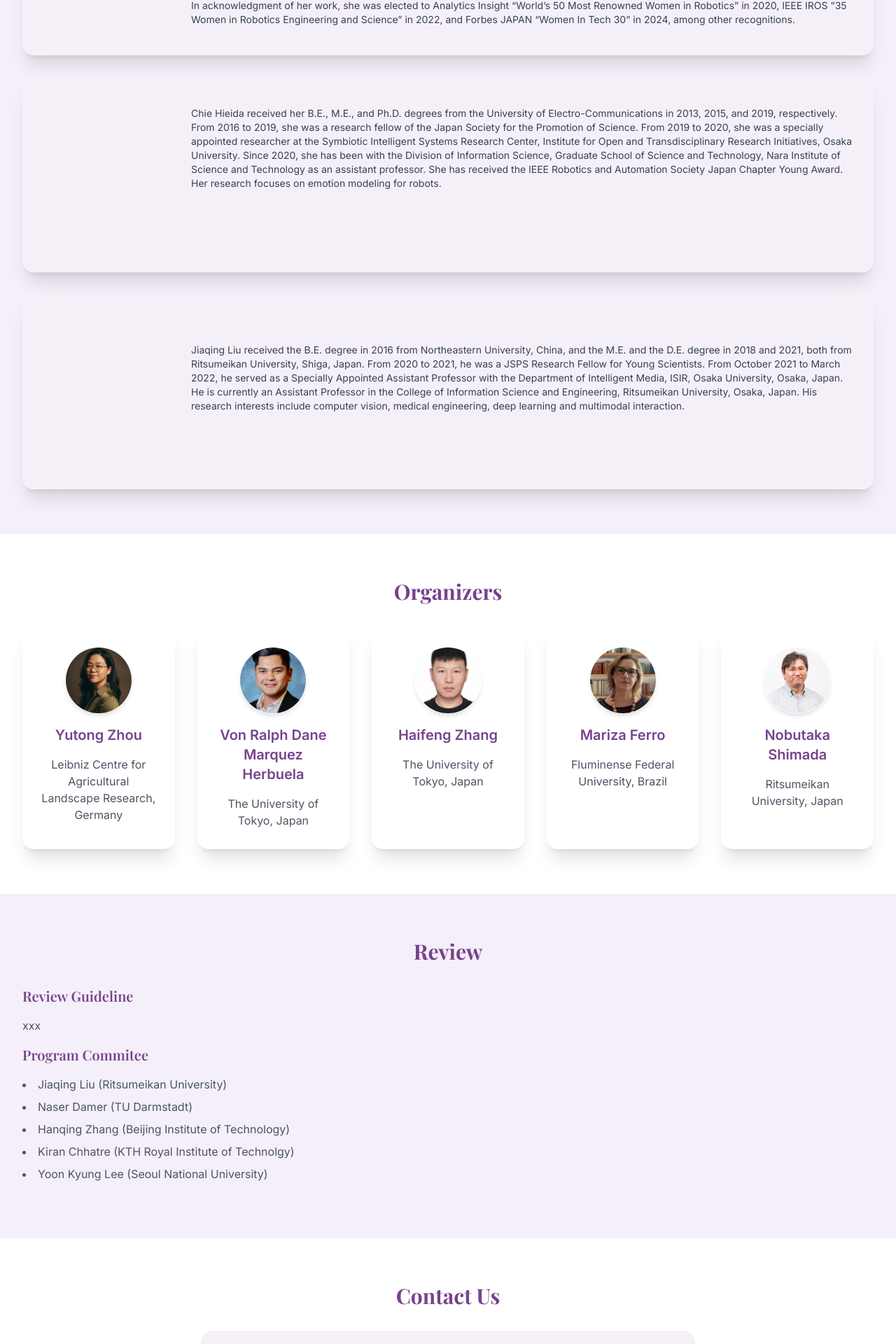
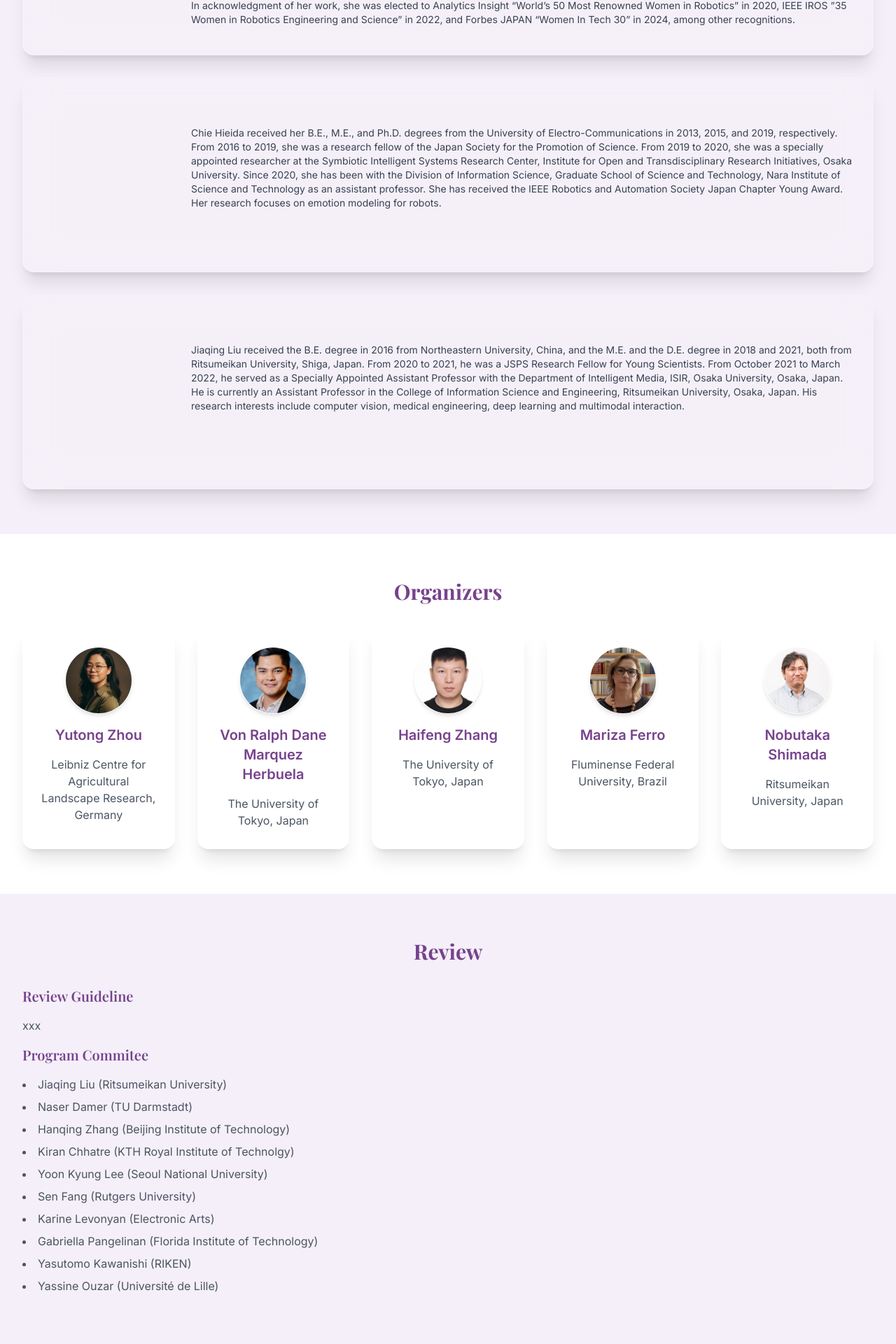
Before and after one commit to ElizaZhou96/EmpAI26, a React (Vite) app: page / in a window 1280 px wide. Shown: the part 3997-5917 px from the top of the page at 70% size. Built offline with nearby package versions, Linux system fonts and the light colour scheme.

Commit message:
Update App.tsx

```diff
--- a/src/App.tsx
+++ b/src/App.tsx
@@ -368,6 +368,7 @@ function App() {
               role="Nara Institute of Science and Technology, Japan"
               image="/chie.jpg"
               website="https://www.hieida.com/profile/"
+			  title="Empathic Intelligence: Constructing Emotions through Vision, Physiology, and Language"
 			  bio="Chie Hieida received her B.E., M.E., and Ph.D. degrees from the University of Electro-Communications in 2013, 2015, and 2019, respectively. From 2016 to 2019, she was a research fellow of the Japan Society for the Promotion of Science. From 2019 to 2020, she was a specially appointed researcher at the Symbiotic Intelligent Systems Research Center, Institute for Open and Transdisciplinary Research Initiatives, Osaka University. Since 2020, she has been with the Division of Information Science, Graduate School of Science and Technology, Nara Institute of Science and Technology as an assistant professor. She has received the IEEE Robotics and Automation Society Japan Chapter Young Award. Her research focuses on emotion modeling for robots."
 
             />
@@ -376,6 +377,7 @@ function App() {
               role="Nara Institute of Science and Technology, Japan"
               image="/chie.jpg"
               website="https://www.hieida.com/profile/"
+			  title="Empathic Intelligence: Constructing Emotions through Vision, Physiology, and Language"
 			  bio="Chie Hieida received her B.E., M.E., and Ph.D. degrees from the University of Electro-Communications in 2013, 2015, and 2019, respectively. From 2016 to 2019, she was a research fellow of the Japan Society for the Promotion of Science. From 2019 to 2020, she was a specially appointed researcher at the Symbiotic Intelligent Systems Research Center, Institute for Open and Transdisciplinary Research Initiatives, Osaka University. Since 2020, she has been with the Division of Information Science, Graduate School of Science and Technology, Nara Institute of Science and Technology as an assistant professor. She has received the IEEE Robotics and Automation Society Japan Chapter Young Award. Her research focuses on emotion modeling for robots."
 
             />
@@ -452,12 +454,15 @@ function App() {
             <p className="text-gray-600 mb-4">
             <ul className="text-gray-600 mb-4 list-disc list-inside space-y-2">
 				<li>Jiaqing Liu (Ritsumeikan University) </li>
-				{/* <li>Xiangbo Kong (Toyama Prefectural University) </li>
-				<li>Amila Akagic (University of Sarajevo) </li> */}
 				<li>Naser Damer (TU Darmstadt) </li>
 				<li>Hanqing Zhang (Beijing Institute of Technology) </li>
 				<li>Kiran Chhatre (KTH Royal Institute of Technolgy) </li>
 				<li>Yoon Kyung Lee (Seoul National University) </li>
+				<li>Sen Fang (Rutgers University) </li>
+				<li>Karine Levonyan (Electronic Arts) </li>
+				<li>Gabriella Pangelinan (Florida Institute of Technology) </li>
+				<li>Yasutomo Kawanishi (RIKEN) </li>
+				<li>Yassine	Ouzar (Université de Lille) </li>
 			  </ul>
             </p>
         </div>
```
